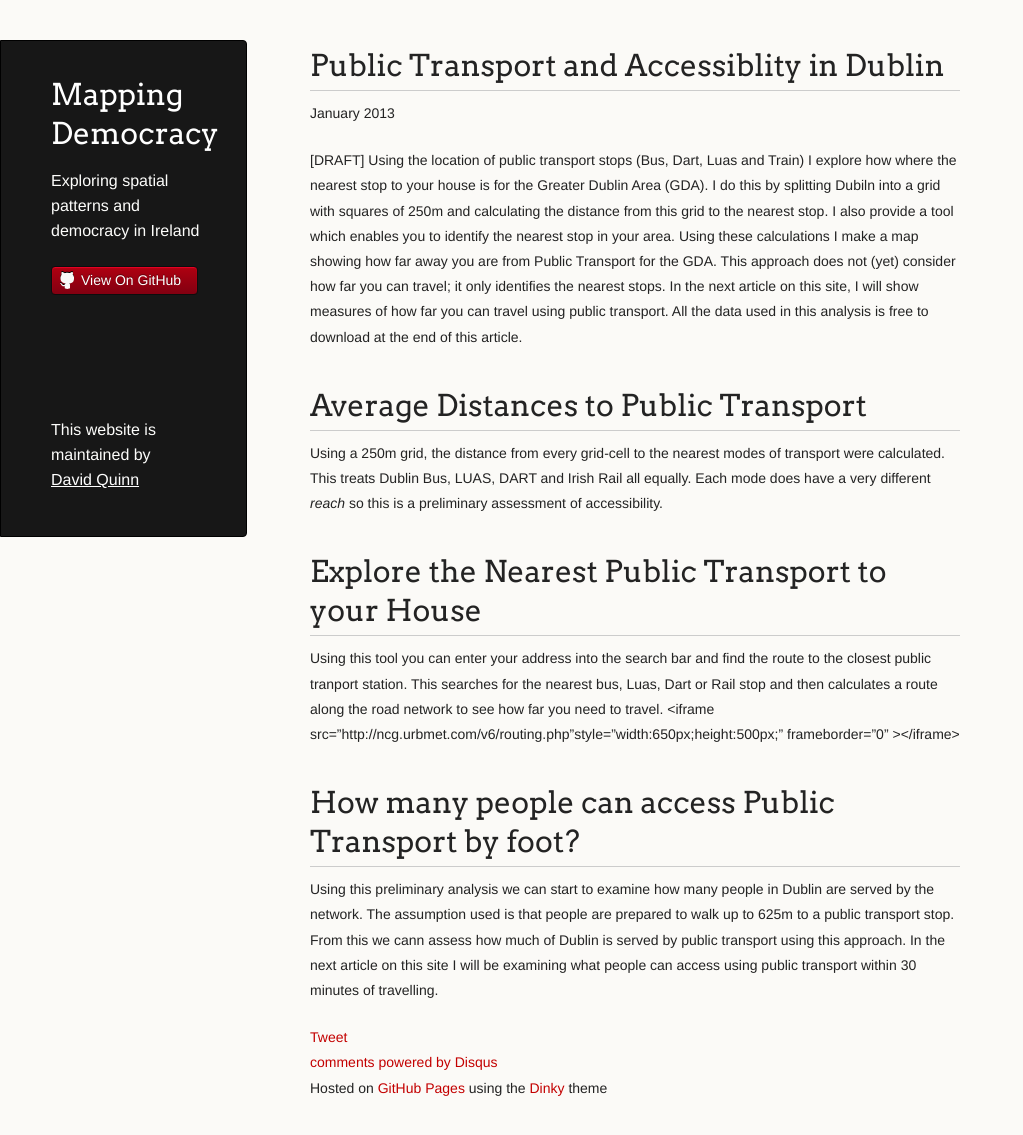
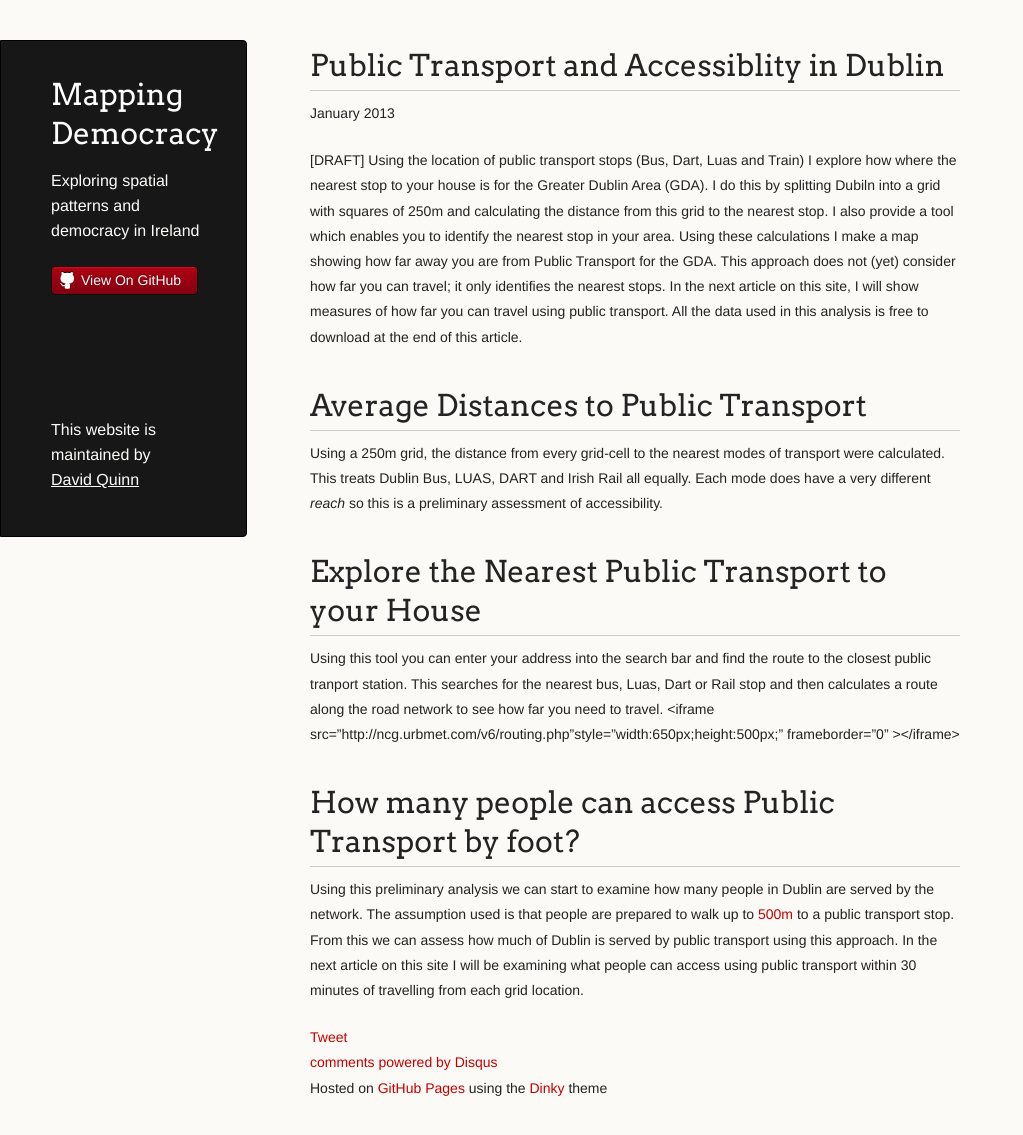
Before and after one commit to djq/mapping_democracy, a Jekyll site: the page built from _posts/2013-01-10-Public-Transport-Accessibility-in-Dublin.md, in a window 1280 px wide and 1173 px high. Shown: the top 1135 px of the window, without its empty margins (0-1023 px from the left). Built offline with Jekyll 4.4.1, drawn with Linux system fonts in a browser that asks for light colours; Markdown is read by kramdown in place of the engine named in the settings; comment, search, counter and statistics services are not loaded.

```diff
--- a/_layouts/default.html
+++ b/_layouts/default.html
@@ -55,7 +55,7 @@
 
   <!--<a rel="license" href="http://creativecommons.org/licenses/by-nc-sa/3.0/deed.en_US"><img alt="Creative Commons License" style="border-width:0" src="http://i.creativecommons.org/l/by-nc-sa/3.0/80x15.png" /></a> -->
 
-<br /><br />Collaboration is welcomed; please contact me if you would like to be involved (or use a <a href="https://help.github.com/articles/using-pull-requests">pull request</a> on github to directly edit the content of this site). </p>
+<br /><br />Collaboration is welcomed; please contact me if you would like to be involved. You can also use a <a href="https://help.github.com/articles/using-pull-requests">pull request</a> on github to directly edit the content of this site. </p>
 
       <p><small>Hosted on <a href="https://pages.github.com">GitHub Pages</a> using the <a href="https://github.com/sodabrew/theme-dinky">Dinky</a> theme</small></p>
       </section>
--- a/_posts/2013-01-10-Public-Transport-Accessibility-in-Dublin.md
+++ b/_posts/2013-01-10-Public-Transport-Accessibility-in-Dublin.md
@@ -25,7 +25,7 @@
 
 # How many people can access Public Transport by foot? #
 
-Using this preliminary analysis we can start to examine how many people in Dublin are served by the network. The assumption used is that people are prepared to walk up to 625m to a public transport stop. From this we cann assess how much of Dublin is served by public transport using this approach. In the next article on this site I will be examining what people can access using public transport within 30 minutes of travelling.
+Using this preliminary analysis we can start to examine how many people in Dublin are served by the network. The assumption used is that people are prepared to walk up to [500m](http://www.humantransit.org/2011/04/basics-walking-distance-to-transit.html) to a public transport stop. From this we can assess how much of Dublin is served by public transport using this approach. In the next article on this site I will be examining what people can access using public transport within 30 minutes of travelling from each grid location.
 
 
 <!---Any 250m grid-cell where the centroid of the grid fell within a 500m road network distance was considered. In the worst case, the total distance would be 500m.  --->
```
Also changed, not shown: _layouts/post.html (indentation only).
